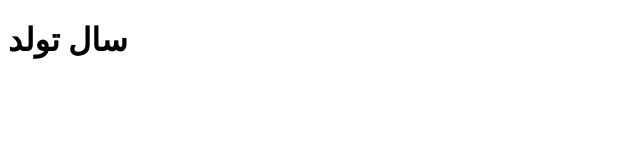
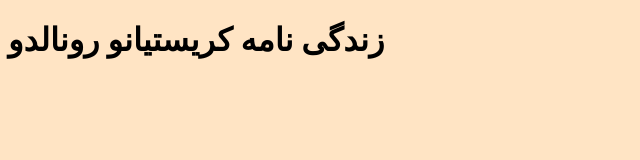
Before and after one commit to azadisobhan88-cloud/sobhanazadi.github.io, a plain HTML site: page indx.html in a window 1280 px wide. Shown: the whole page, without its empty margins (0-640 px from the left). Drawn offline with Linux system fonts and the light colour scheme.

Commit message:
Update indx.html

```diff
--- a/indx.html
+++ b/indx.html
@@ -3,10 +3,10 @@
 <head>
                 <meta charset="UTF-8">
                 <meta name="viewport" content="width=device-width, initial-scale=1.0">
-                <title>زندگی نامه کریستیانو رونالدو</title>
+                <title>CR7</title>
 </head>
-<body>
-    <h1>سال تولد</h1>
+<body style="background-color: bisque;">
+    <h1>زندگی نامه کریستیانو رونالدو</h1>
     <br>
 </body>
 </html>
```
